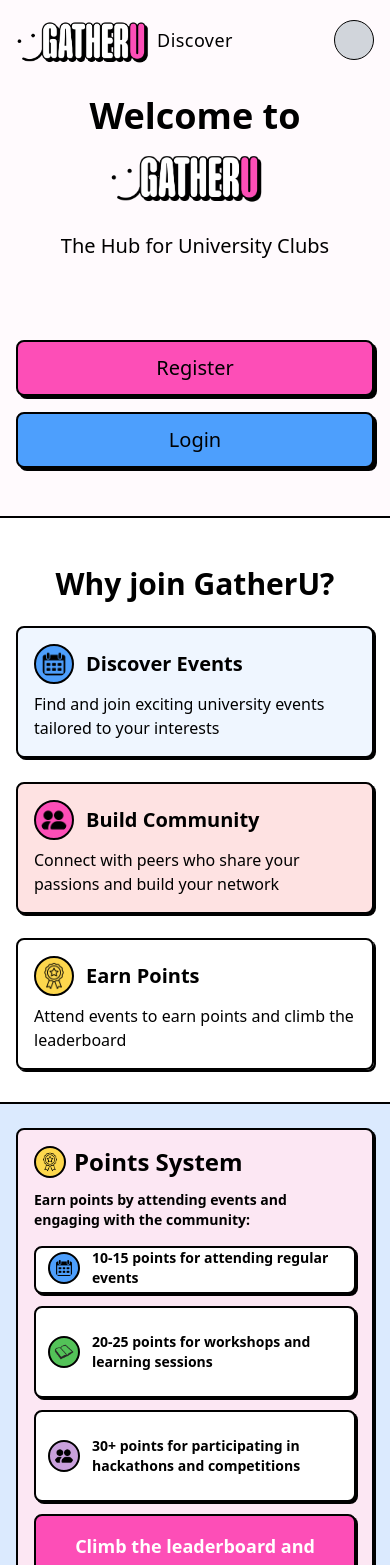
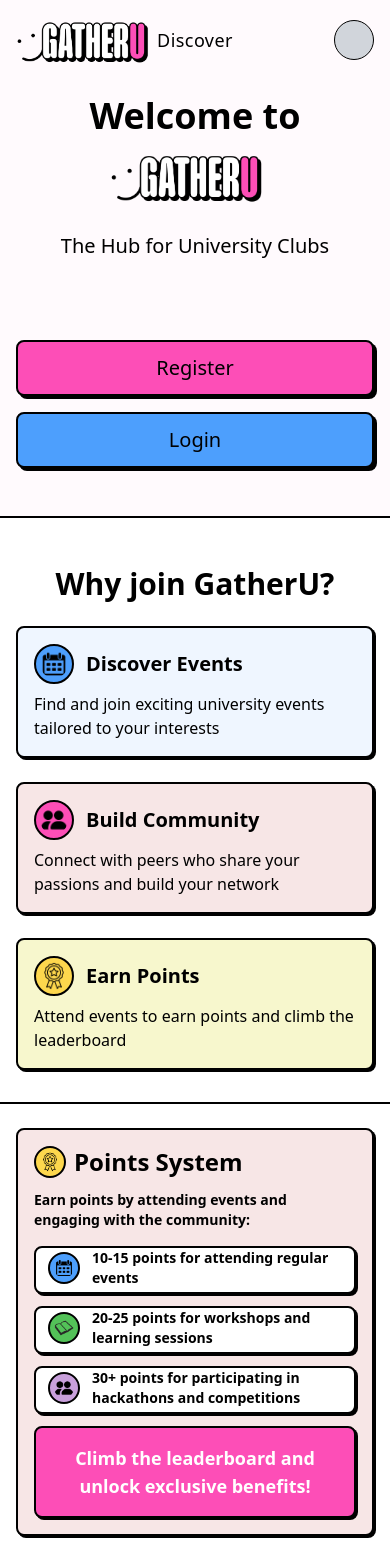
Before and after one commit to hpitta26/club-event-hub, a React (Vite) app in the folder frontend/: page / in a window 390 px wide. Shown: the top 1565 px of the page. Built offline with nearby package versions, Linux system fonts and the light colour scheme; no server answers.

Commit message:
final update on landing page

```diff
--- a/frontend/src/pages/Landing.jsx
+++ b/frontend/src/pages/Landing.jsx
@@ -37,14 +37,10 @@ const Landing = () => {
         </div>
       </section>
 
-      {/* Events Section - REMOVED FROM MOBILE, ONLY VISIBLE ON DESKTOP */}
       <section className="mt-4 md:mt-8 px-4 md:px-6 text-center">
         <div className="w-full max-w-3xl mx-auto">
-          {/* Mobile cards completely removed */}
 
-          {/* For desktop: Overlapping cards (still visible) */}
           <div className="hidden md:block relative h-96 pb-96">
-            {/* First card (left) */}
             <div className="absolute left-2 transform -rotate-6 hover:rotate-0 transition-transform duration-300 z-10 hover:z-30">
               <EventCard
                 title="Intro To Product..."
@@ -59,8 +55,6 @@ const Landing = () => {
                 show_model={false}
               />
             </div>
-
-            {/* Middle card */}
             <div className="absolute z-20 left-1/2 transform -translate-x-1/2">
               <EventCard
                 title="AI Beginner Workshop"
@@ -76,7 +70,6 @@ const Landing = () => {
               />
             </div>
 
-            {/* Third card (right) */}
             <div className="absolute right-2 transform rotate-6 hover:rotate-0 transition-transform duration-300 z-10 hover:z-30">
               <EventCard
                 title="Miami AI Hub..."
@@ -95,7 +88,6 @@ const Landing = () => {
         </div>
       </section>
 
-      {/* Register/Login Section */}
       <section className="flex justify-center mt-10 md:mt-16">
         <div className="flex flex-col gap-4 md:gap-6 max-w-xl mx-auto w-full px-4 md:px-8">
           <button
@@ -127,7 +119,7 @@ const Landing = () => {
             <p className="mt-2 font-light">Find and join exciting university events tailored to your interests</p>
           </div>
 
-          <div className="border-black border-2 shadow-[2px_2px_0px_#000000] rounded-lg hover:shadow-[5px_5px_0_#000] transition-all duration-200 w-full p-4 bg-red-100">
+          <div className="border-black border-2 shadow-[2px_2px_0px_#000000] rounded-lg hover:shadow-[5px_5px_0_#000] transition-all duration-200 w-full p-4 bg-[#f7e6e6]">
             <div className="flex items-center gap-3">
               <img className="h-10 p-1 bg-[#FD4EB7] border-black border-2 rounded-full" src={connectLogo} alt="Connect"/>
               <h1 className="text-xl font-bold">Build Community</h1>
@@ -135,7 +127,7 @@ const Landing = () => {
             <p className="mt-2 font-light">Connect with peers who share your passions and build your network</p>
           </div>
 
-          <div className=" border-black border-2 shadow-[2px_2px_0px_#000000] rounded-lg hover:shadow-[5px_5px_0_#000] transition-all duration-200 w-full p-4 ">
+          <div className=" border-black border-2 shadow-[2px_2px_0px_#000000] rounded-lg hover:shadow-[5px_5px_0_#000] transition-all duration-200 w-full p-4 bg-[#f7f7cd] ">
             <div className="flex items-center gap-3">
               <img className="h-10 p-1 bg-[#FDD74D] border-black border-2 rounded-full" src={awardLogo} alt="Award"/>
               <h1 className="text-xl font-bold">Earn Points</h1>
@@ -152,7 +144,7 @@ const Landing = () => {
             <p className="ml-10 mt-2 font-light">Find and join exciting university events tailored to your interests</p>
           </div>
 
-          <div className="border-black border-2 shadow-[2px_2px_0px_#000000] rounded-lg hover:shadow-[5px_5px_0_#000] transition-all duration-200 w-full h-60 bg-red-100">
+          <div className="border-black border-2 shadow-[2px_2px_0px_#000000] rounded-lg hover:shadow-[5px_5px_0_#000] transition-all duration-200 w-full h-60 bg-[#f7e6e6]">
             <img className="h-12 p-1 bg-[#FD4EB7] ml-10 mt-5 border-black border-2 rounded-full" src={connectLogo} alt="Connect"/>
             <h1 className="text-2xl font-bold ml-10 mt-5">Build Community</h1>
             <p className="ml-10 mt-2 font-light">Connect with peers who share your passions and build your network</p>
@@ -167,8 +159,8 @@ const Landing = () => {
       </section>
 
       {/* Points System Section */}
-      <section className="flex justify-center pb-10 border-t-2 border-black pt-6 md:pt-10 bg-blue-100">
-        <div className="flex flex-col justify-center gap-4 p-4 md:p-5 border-black border-2 shadow-[2px_2px_0px_#000000] rounded-lg hover:shadow-[5px_5px_0_#000] transition-all duration-200 w-full mx-4 md:w-4/5 lg:w-3/4 xl:w-[70rem] bg-pink-100">
+      <section className="flex justify-center pb-10 border-t-2 border-black pt-6 md:pt-10 bg-white">
+        <div className="flex flex-col justify-center gap-4 p-4 md:p-5 border-black border-2 shadow-[2px_2px_0px_#000000] rounded-lg hover:shadow-[5px_5px_0_#000] transition-all duration-200 w-full mx-4 md:w-4/5 lg:w-3/4 xl:w-[70rem] bg-[#f7e6e6]">
           <div className="flex gap-3 md:gap-4 flex-col">
             <div className="flex items-center gap-2">
               <img className="h-8 md:h-10 p-1 bg-[#FDD74D] border-black border-2 rounded-full" src={awardLogo} alt="Award"/>
@@ -179,6 +171,7 @@ const Landing = () => {
           </div>
 
           <div className="flex flex-col gap-3 md:gap-4">
+
             <div className="border-black bg-white md:py-3 w-full border-2 shadow-[2px_2px_0px_#000000] rounded-lg hover:shadow-[5px_5px_0_#000] transition-all duration-200 min-h-12">
               <div className="flex items-center pl-3 md:pl-5 gap-3 md:gap-4">
                 <img className="h-8 md:h-10 p-1 bg-[#4D9FFD] border-black border-2 rounded-full" src={calendarLogo} alt="Calendar"/>
@@ -188,7 +181,7 @@ const Landing = () => {
               </div>
             </div>
 
-            <div className="border-black py-6 md:py-3 bg-white w-full border-2 shadow-[2px_2px_0px_#000000] rounded-lg hover:shadow-[5px_5px_0_#000] transition-all duration-200 min-h-12">
+            <div className="border-black md:py-3 bg-white w-full border-2 shadow-[2px_2px_0px_#000000] rounded-lg hover:shadow-[5px_5px_0_#000] transition-all duration-200 min-h-12">
               <div className="flex items-center pl-3 md:pl-5 gap-3 md:gap-4">
                 <img className="h-8 md:h-10 p-1 bg-[#53c258] border-black border-2 rounded-full" src={bookLogo} alt="Book"/>
                 <p className="font-bold text-sm md:text-base">
@@ -197,7 +190,7 @@ const Landing = () => {
               </div>
             </div>
 
-            <div className="border-black py-6 md:py-3 bg-white w-full border-2 shadow-[2px_2px_0px_#000000] rounded-lg hover:shadow-[5px_5px_0_#000] transition-all duration-200 min-h-12">
+            <div className="border-black md:py-3 bg-white w-full border-2 shadow-[2px_2px_0px_#000000] rounded-lg hover:shadow-[5px_5px_0_#000] transition-all duration-200 min-h-12">
               <div className="flex items-center pl-3 md:pl-5 gap-3 md:gap-4">
                 <img className="h-8 md:h-10 p-1 bg-[#C9A0DC] border-black border-2 rounded-full" src={connectLogo} alt="Connect"/>
                 <p className="font-bold text-sm md:text-base">
```
